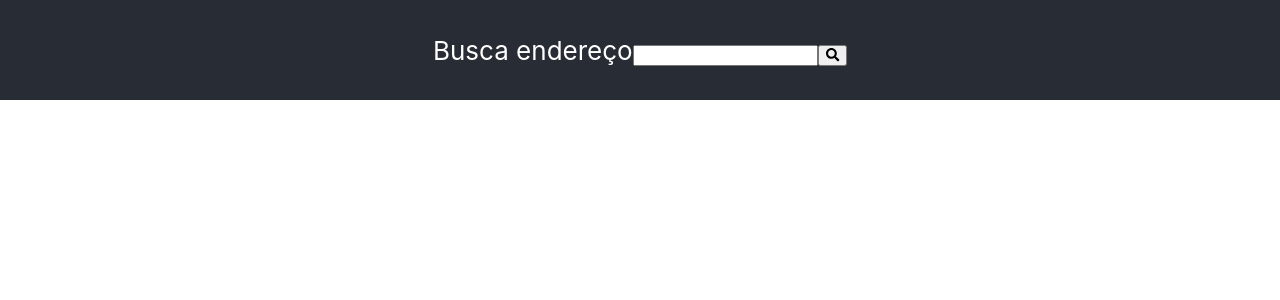
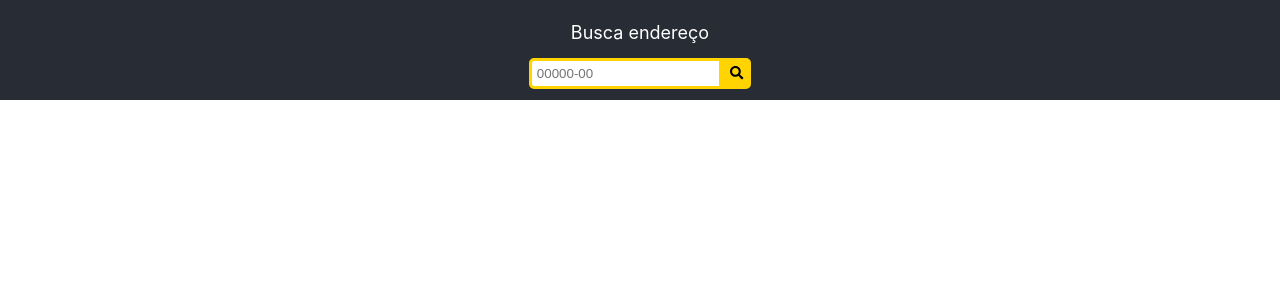
Before and after one commit to diegochagas/correios, a React (Create React App) app: page / in a window 1280 px wide. Shown: the top 300 px of the page. Built offline with nearby package versions, Linux system fonts and the light colour scheme.

Commit message:
Create mask and style for the search zip code field

```diff
--- a/src/components/SearchZipCode.js
+++ b/src/components/SearchZipCode.js
@@ -3,6 +3,7 @@ import { FontAwesomeIcon } from '@fortawesome/react-fontawesome';
 import { faSearch } from '@fortawesome/free-solid-svg-icons';
 import { connect } from 'react-redux';
 import { fetchCEP } from '../actions';
+import './SearchZipCode.scss';
 
 class SearchZipCode extends React.Component {
     constructor (props) {
@@ -13,16 +14,30 @@ class SearchZipCode extends React.Component {
     render () {
         return (
             <form className="address-form" onSubmit={this.onSearchCEP}>
-                <label>Busca endereço</label>
-                <input type="text" value={this.state.value} onChange={this.onHandleChange} />
-                <button>
+                <label className="search-label">Busca endereço</label>
+                <input
+                    className="search-field"
+                    type="text"
+                    onChange={this.onBuildCEPMask}
+                    ref="CEP"
+                    placeholder="00000-00"
+                />
+                <button className="search-button">
                     <FontAwesomeIcon icon={faSearch} />
                 </button>
             </form>
         );
     }
 
-    onHandleChange = event => this.setState({ value: event.target.value });
+    onBuildCEPMask = () => {
+        setTimeout(() => {
+            let value = this.refs.CEP.value.replace(/\D/g, "");
+            value = value.substring(0, 8);
+            value = value.replace(/(\d{5})(\d{3})/, "$1-$2");
+            this.refs.CEP.value = value;
+            this.setState({ value });
+        }, 1);
+    }
 
     onSearchCEP = event => {
         event.preventDefault();
--- /dev/null
+++ b/src/components/SearchZipCode.scss
@@ -0,0 +1,19 @@
+.search-label {
+    display: block;
+    font-size: 18px;
+    margin: 10px 0;
+}
+
+.search-field {
+    border: 3px solid #ffd400;
+    border-radius: 5px 0px 0px 5px;
+    padding: 5px;
+}
+
+
+.search-button {
+    background-color:#FFD400;
+    border: 3px solid #FFD400;
+    border-radius: 0px 5px 5px 0px;
+    padding: 5px;
+}
```
